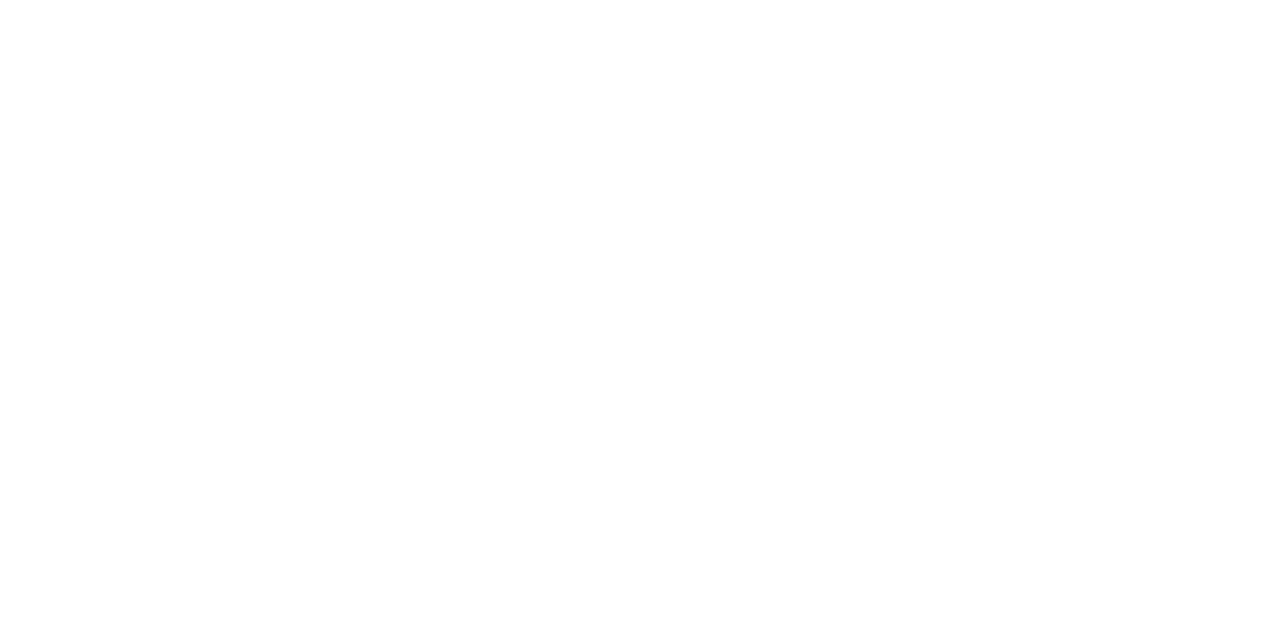
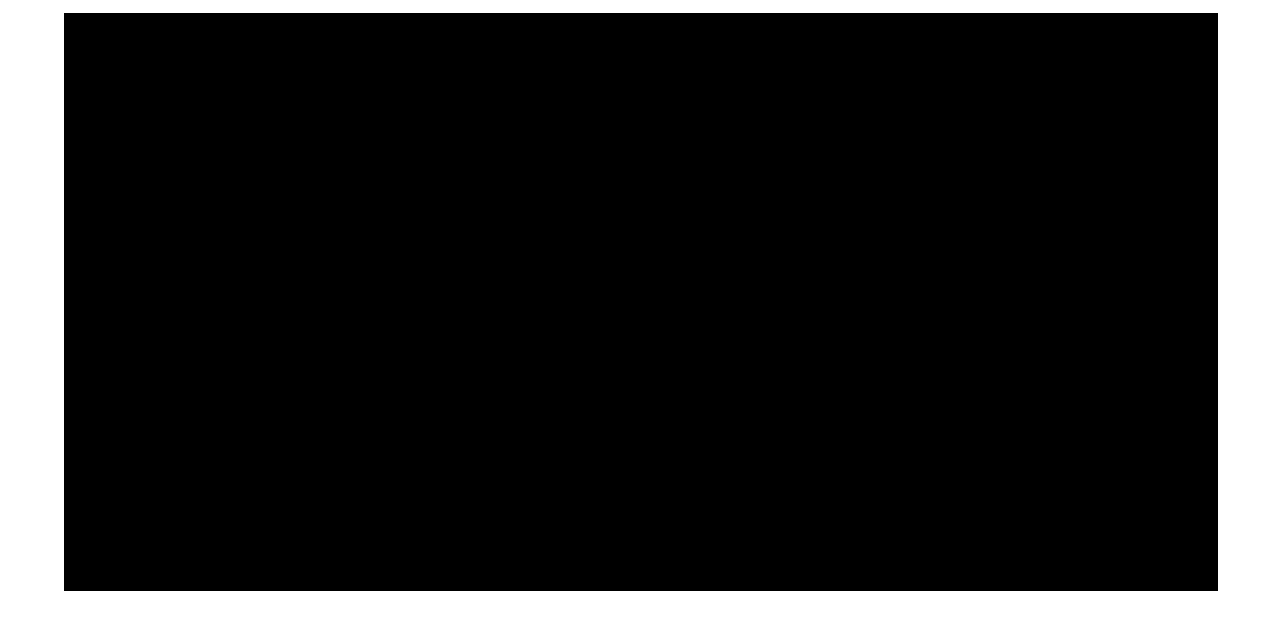
Before and after one commit to vishal1949/tiny-birds, a website built with webpack: page public/index.html in a window 1280 px wide. Built offline with nearby package versions, Linux system fonts and the light colour scheme; files whose address does not match are found by name.

Commit message:
Get info to render to canvas

```diff
--- a/public/index.html
+++ b/public/index.html
@@ -2,10 +2,26 @@
 <html>
   <head>
     <meta charset="utf-8">
-    <title></title>
+    <title>Tiny Birds </title>
+    <style type='text/css'>
+      body{
+        margin: 0;
+      }
+      canvas {
+        border: 1px solid black;
+        margin-left: 20px;
+        background: black;
+        width: 90%;
+        margin-left: 5%;
+        margin-right: 5%;
+        margin-top: 1%;
+      }
+    </style>
     <script type="text/javascript" src="./bundle.js"></script>
   </head>
   <body>
-    <main id='main'></main>
+    <main id='main'>
+      <canvas></canvas>
+    </main>
   </body>
 </html>
--- a/public/javascripts/index.js
+++ b/public/javascripts/index.js
@@ -1,23 +1,13 @@
-const axios = require('axios');
 
 document.addEventListener('DOMContentLoaded', () => {
-
-    let isbn = '0201558025';
-    axios.get(`/books/${isbn}`)
-    .then((response) => {
-        console.log(response);
-    })
-    .catch(function (error) {
-        console.log(error);
-    });
-
-    let query = "grace hopper";
-    axios.get(`/search?string=${query}`)
-    .then((response) => {
-        console.log(response);
-    })
-    .catch(function (error) {
-        console.log(error);
-    });
+    console.log("HERE")
+    // window.keysdown = {};
+    // window.addEventListener('keydown', (e) => {
+    //     if (e.keyCode === 32) {
+    //         console.log("HERE")
+    //     }
+    // })
+    // addEventListener("keydown", function (e) { keysdown[e.keyCode] = true })
+    // addEventListener("keyup", function (e) { delete keysdown[e.keyCode] })
 
 })
```
Also changed, not shown: app.js (+6 -4 lines), routes/api/scores.js (+15 -0 lines).
